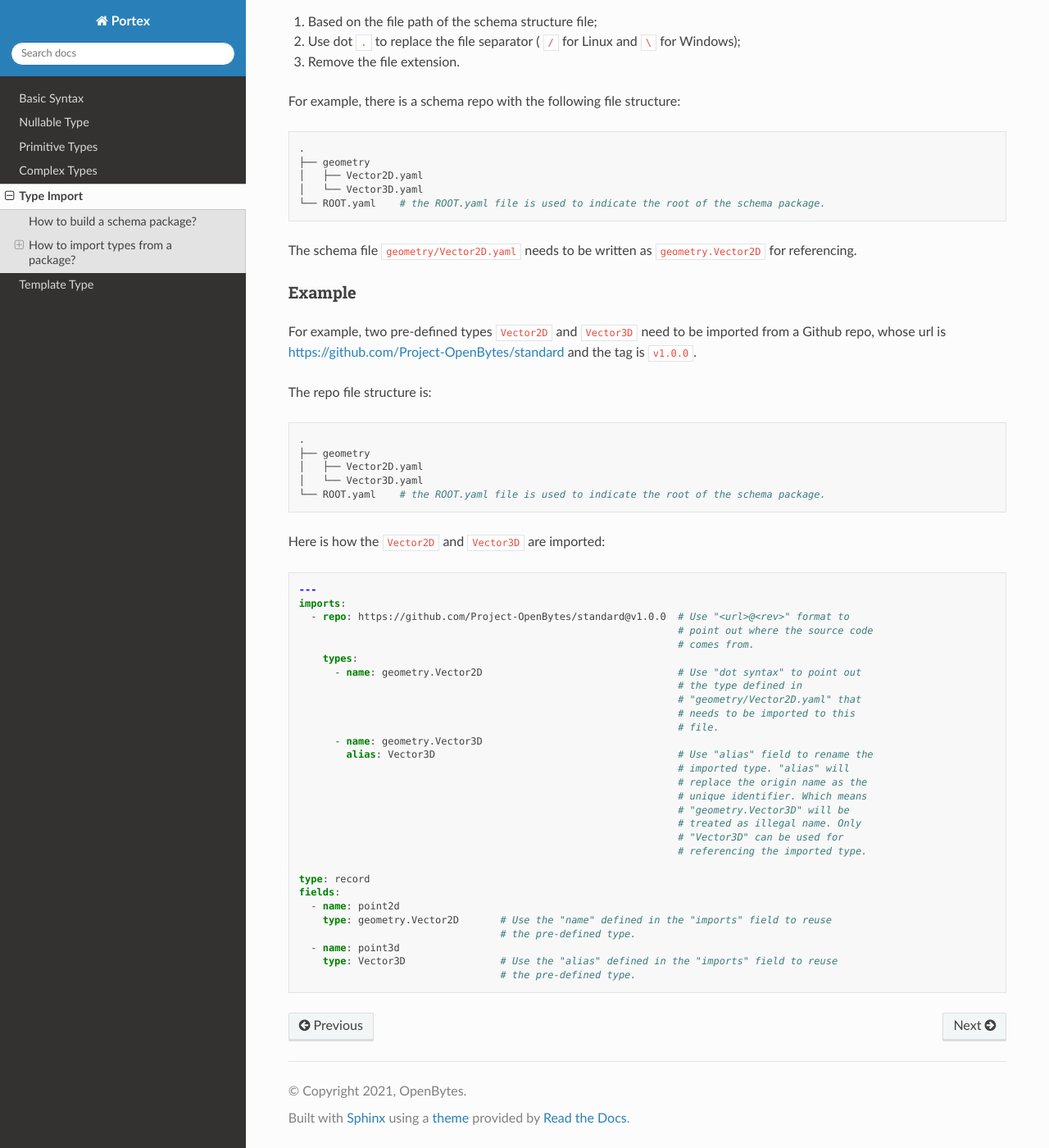
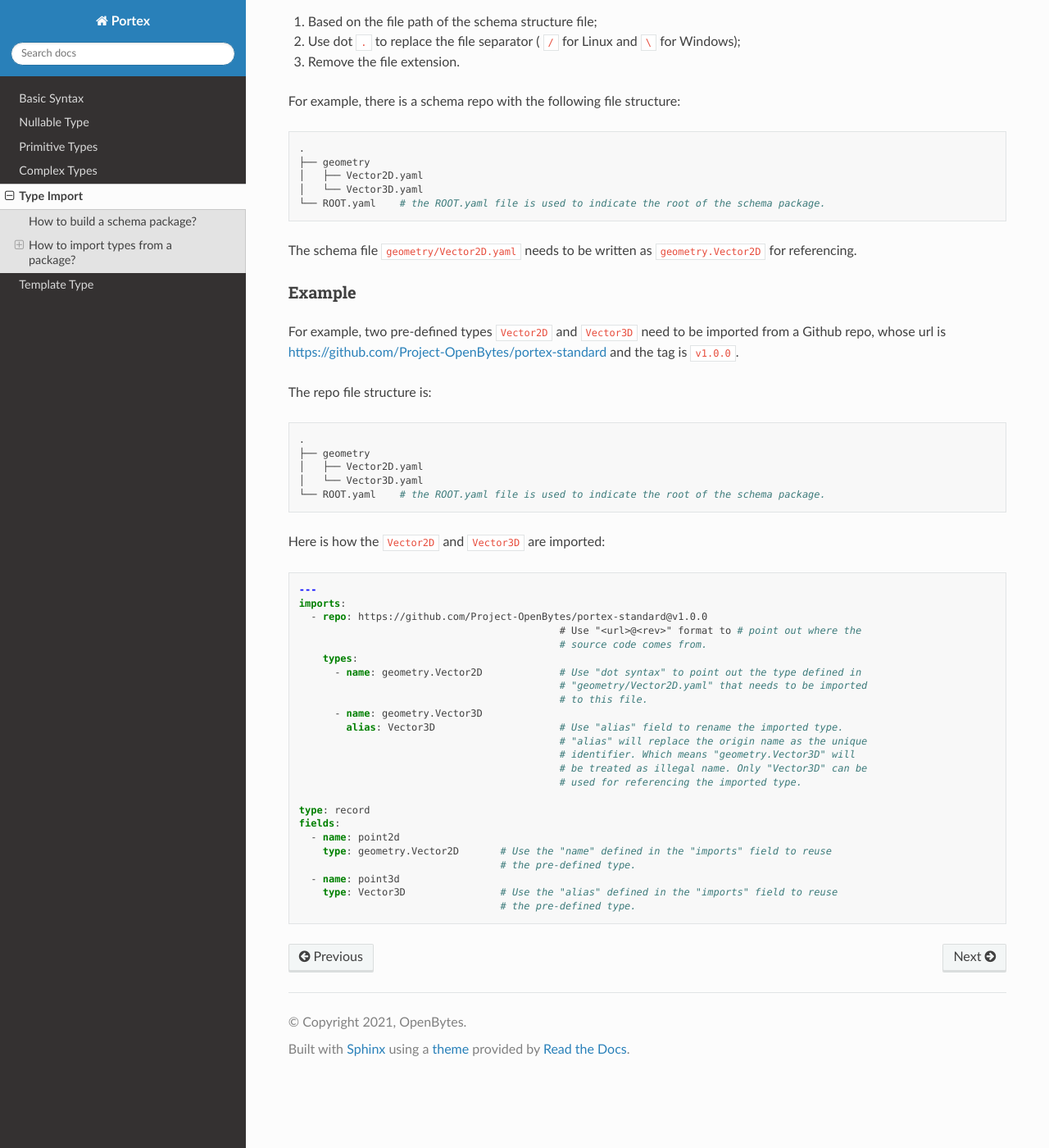
Before and after one commit to Project-OpenBytes/portex, a Sphinx documentation site: the page built from docs/source/schema/type_import.rst, in a window 1280 px wide and 1400 px high, scrolled down 1794 px. Shown: the whole window at 82% size. Built offline with Sphinx 7.4.7 and the Read the Docs theme 2.0.0, drawn with Linux system fonts in a browser that asks for light colours; some of the changed lines change nothing that is shown; some of the changed text lies outside the part shown.

Commit message:
docs: update the standard repo url
Old url: https://github.com/Project-OpenBytes/standard
New url: https://github.com/Project-OpenBytes/portex-standard

```diff
--- a/docs/source/schema/type_import.rst
+++ b/docs/source/schema/type_import.rst
@@ -18,7 +18,8 @@ The git repository is used as a carrier for a schema package. A schema package i
 developed, and imported through a public git repository.
 
 OpenBytes defines a set of standard formats for open datasets. These formats are put on a Github
-repo and distributed as a schema package whose url is https://github.com/Project-OpenBytes/standard.
+repo and distributed as a schema package whose url is
+https://github.com/Project-OpenBytes/portex-standard.
 
 ********************************
  How to build a schema package?
@@ -65,7 +66,7 @@ the schema definition file.
          |  object
       -  True
       -  |  Each item in the ``imports`` array indicates a group
-         |  of imported types which come from  a same package.
+         |  of imported types which come from a same package.
 
    -  -  ``imports.<index>.repo``
       -  |  JSON
@@ -138,7 +139,7 @@ Example
 =======
 
 For example, two pre-defined types ``Vector2D`` and ``Vector3D`` need to be imported from a Github
-repo, whose url is https://github.com/Project-OpenBytes/standard and the tag is ``v1.0.0``.
+repo, whose url is https://github.com/Project-OpenBytes/portex-standard and the tag is ``v1.0.0``.
 
 The repo file structure is:
 
@@ -156,24 +157,19 @@ Here is how the ``Vector2D`` and ``Vector3D`` are imported:
 
    ---
    imports:
-     - repo: https://github.com/Project-OpenBytes/standard@v1.0.0  # Use "<url>@<rev>" format to
-                                                                   # point out where the source code
-                                                                   # comes from.
+     - repo: https://github.com/Project-OpenBytes/portex-standard@v1.0.0
+                                               # Use "<url>@<rev>" format to # point out where the
+                                               # source code comes from.
        types:
-         - name: geometry.Vector2D                                 # Use "dot syntax" to point out
-                                                                   # the type defined in
-                                                                   # "geometry/Vector2D.yaml" that
-                                                                   # needs to be imported to this
-                                                                   # file.
+         - name: geometry.Vector2D             # Use "dot syntax" to point out the type defined in
+                                               # "geometry/Vector2D.yaml" that needs to be imported
+                                               # to this file.
          - name: geometry.Vector3D
-           alias: Vector3D                                         # Use "alias" field to rename the
-                                                                   # imported type. "alias" will
-                                                                   # replace the origin name as the
-                                                                   # unique identifier. Which means
-                                                                   # "geometry.Vector3D" will be
-                                                                   # treated as illegal name. Only
-                                                                   # "Vector3D" can be used for
-                                                                   # referencing the imported type.
+           alias: Vector3D                     # Use "alias" field to rename the imported type.
+                                               # "alias" will replace the origin name as the unique
+                                               # identifier. Which means "geometry.Vector3D" will
+                                               # be treated as illegal name. Only "Vector3D" can be
+                                               # used for referencing the imported type.
 
    type: record
    fields:
```
